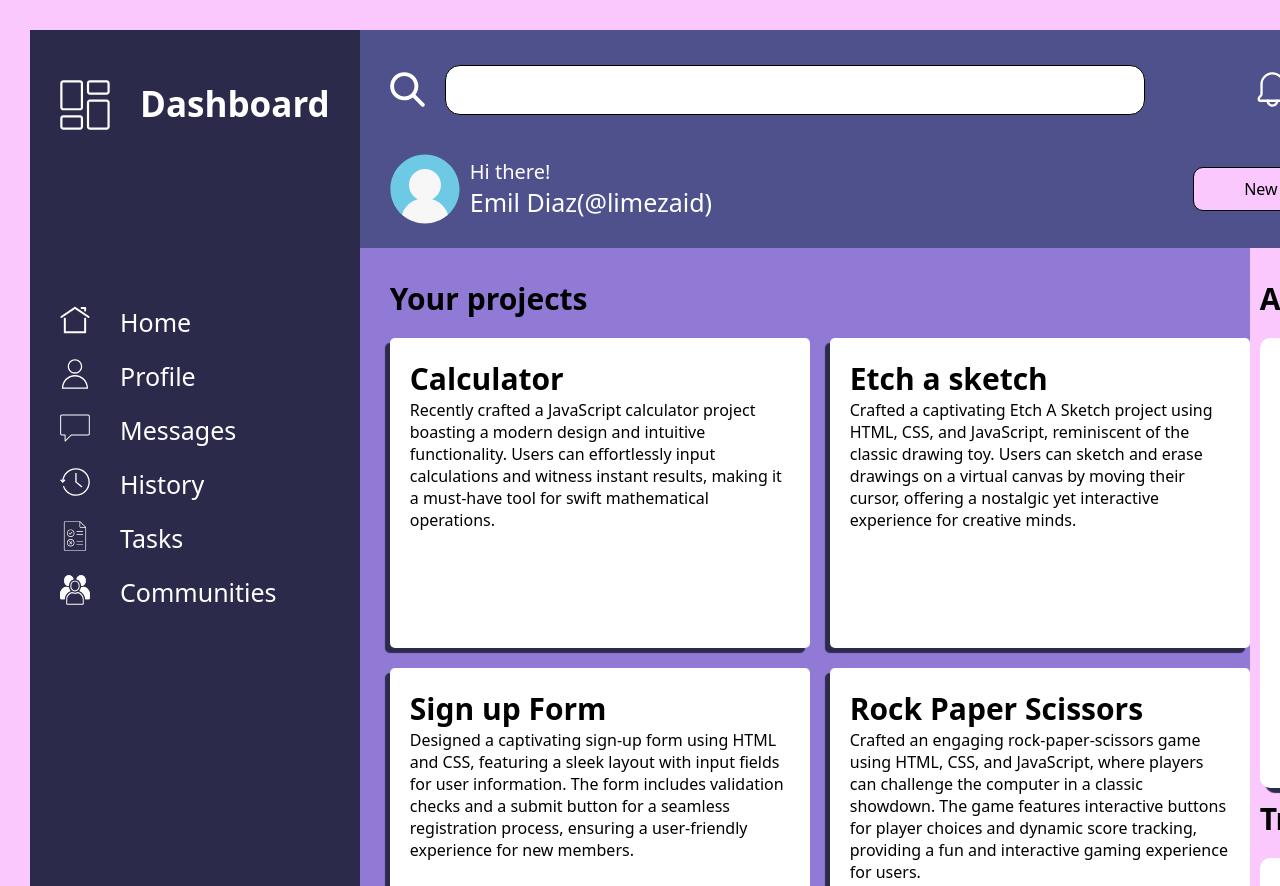
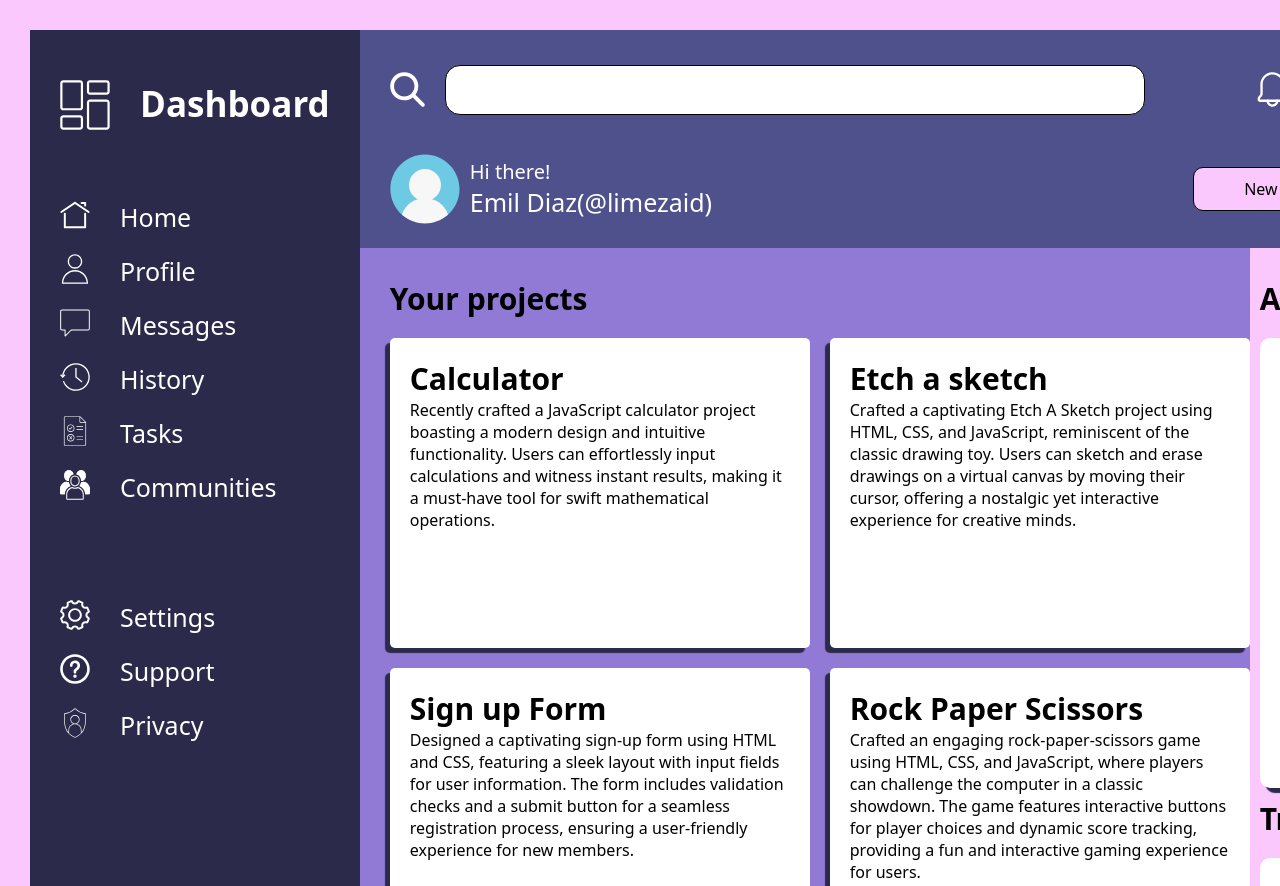
Before and after one commit to exile213/Admin-Dashboard, a plain HTML site: page index.htm in a window 1280 px wide. Shown: the top 886 px of the page. Drawn offline with Linux system fonts and the light colour scheme.

Commit message:
Update sidebar grid unit to px

```diff
--- a/styles.css
+++ b/styles.css
@@ -83,12 +83,13 @@ body{
     color: var(--accent-color);
 
     display: grid;
-    grid-template-rows: 1fr 3fr 2fr;
+    grid-template-rows: 100px 400px 200px;
     padding: 30px;
     padding-top: 50px;
 }
 .main-sidebar{
     grid-row:2/3;
+    margin-bottom: 40px;
 }
 
 .sidebar-title-text{
```
